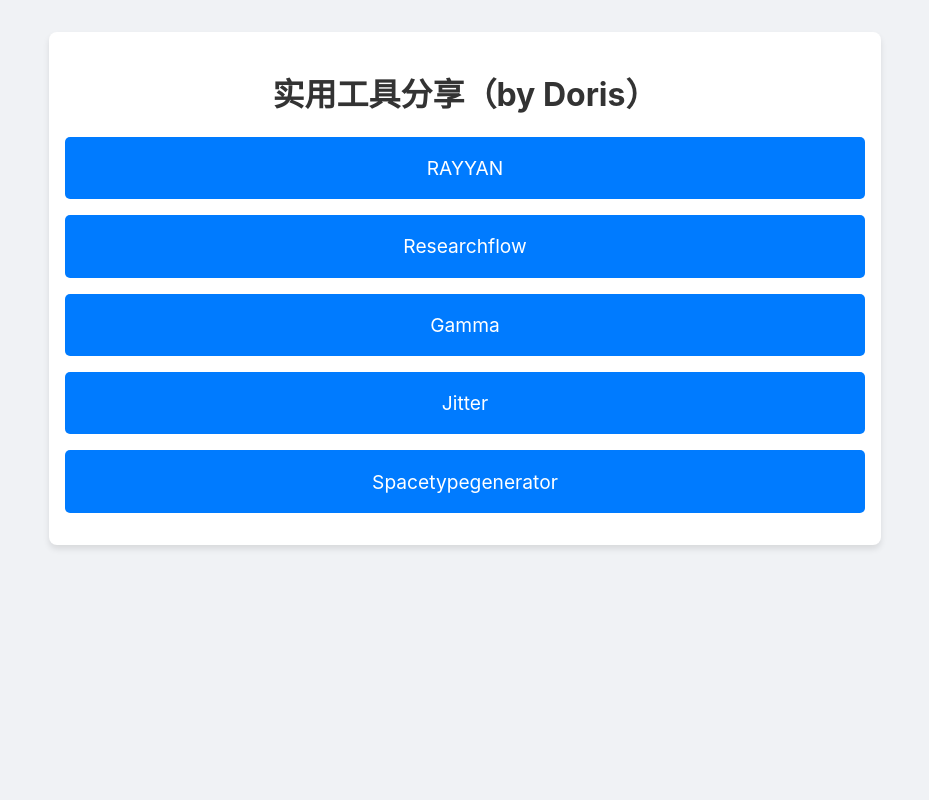
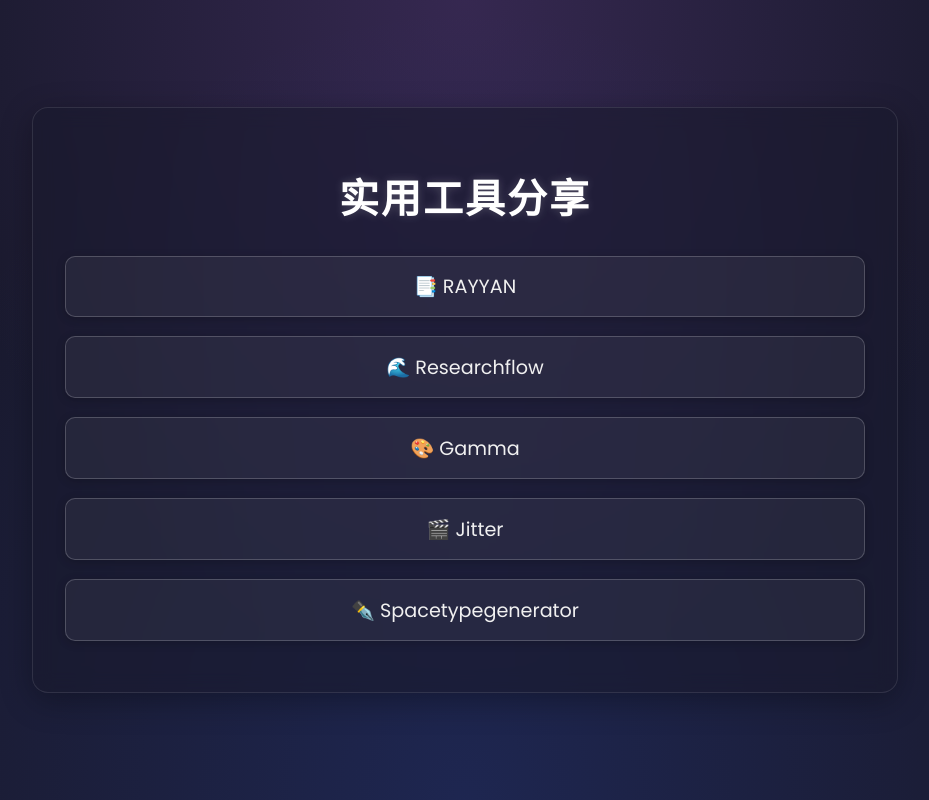
Before and after one commit to Doris09210/learning-videos, a plain HTML site: page index.html in a window 1280 px wide. Shown: the whole page, without its empty margins (175-1104 px from the left). Drawn offline with Linux system fonts and the light colour scheme.

Commit message:
index.html

```diff
--- a/index.html
+++ b/index.html
@@ -3,27 +3,103 @@
 <head>
     <meta charset="UTF-8">
     <meta name="viewport" content="width=device-width, initial-scale=1.0">
-    <title>learning</title>
+    <title>Doris 的实用工具分享</title>
     <style>
-        body { font-family: -apple-system, BlinkMacSystemFont, "Segoe UI", Roboto, "Helvetica Neue", Arial, sans-serif; margin: 0; background-color: #f0f2f5; }
-        .container { max-width: 800px; margin: 2em auto; padding: 1em; background-color: #fff; border-radius: 8px; box-shadow: 0 4px 6px rgba(0,0,0,0.1); }
-        h1 { text-align: center; color: #333; }
-        ul { list-style: none; padding: 0; }
-        li { margin: 1em 0; }
-        a { display: block; padding: 1em; background-color: #007bff; color: white; text-decoration: none; border-radius: 5px; font-size: 1.2em; text-align: center; transition: background-color 0.3s; }
-        a:hover { background-color: #0056b3; }
+        /* 引入一个更具现代感的 Google 字体 */
+        @import url('https://fonts.googleapis.com/css2?family=Poppins:wght@300;400;600&display=swap');
+
+        body {
+            /* 使用从 PPT 中提取的深邃、有质感的渐变紫背景 */
+            background-color: #1a1a2e; /* 备用纯色背景 */
+            background-image:
+                radial-gradient(ellipse at top, rgba(118, 72, 160, 0.3), transparent 60%),
+                radial-gradient(ellipse at bottom, rgba(45, 87, 219, 0.2), transparent 70%);
+            background-attachment: fixed; /* 固定背景，滚动时不移动 */
+
+            font-family: 'Poppins', -apple-system, BlinkMacSystemFont, "Segoe UI", Roboto, "Helvetica Neue", Arial, sans-serif;
+            margin: 0;
+            color: #e0e0e0; /* 默认文字颜色改为浅灰色，更柔和 */
+            display: flex;
+            justify-content: center;
+            align-items: center;
+            min-height: 100vh;
+        }
+
+        .container {
+            max-width: 800px;
+            width: 90%;
+            margin: 2em auto;
+            padding: 2em;
+            /* 卡片背景：使用半透明的黑色，营造磨砂玻璃质感 */
+            background-color: rgba(26, 26, 46, 0.6);
+            backdrop-filter: blur(10px); /* 背景模糊效果，需要浏览器支持 */
+            -webkit-backdrop-filter: blur(10px); /* 兼容 Safari */
+            border-radius: 16px; /* 更大的圆角 */
+            border: 1px solid rgba(255, 255, 255, 0.1); /* 添加一层微妙的边框 */
+            box-shadow: 0 8px 32px rgba(0, 0, 0, 0.3); /* 更深的阴影，增加立体感 */
+        }
+
+        h1 {
+            text-align: center;
+            color: #ffffff; /* 主标题使用纯白色，更突出 */
+            font-size: 2.5em; /* 增大标题字号 */
+            font-weight: 600;
+            letter-spacing: 2px; /* 增加字间距 */
+            text-shadow: 0 0 10px rgba(255, 255, 255, 0.2); /* 给标题添加一点光晕效果 */
+        }
+
+        ul {
+            list-style: none;
+            padding: 0;
+        }
+
+        li {
+            margin: 1.2em 0;
+        }
+
+        a {
+            display: flex; /* 使用 flex 布局，方便图标和文字对齐 */
+            align-items: center;
+            justify-content: center;
+            gap: 0.8em; /* 图标和文字之间的间距 */
+
+            padding: 0.8em 1em;
+            /* 按钮背景：使用更深的半透明色 */
+            background-color: rgba(255, 255, 255, 0.05);
+            color: #f0f0f0;
+            text-decoration: none;
+            border-radius: 10px;
+            font-size: 1.2em;
+            font-weight: 400;
+            text-align: center;
+
+            border: 1px solid rgba(255, 255, 255, 0.2);
+            box-shadow: 0 2px 10px rgba(0, 0, 0, 0.2);
+
+            transition: all 0.3s ease; /* 平滑所有变化的过渡效果 */
+        }
+
+        /* 鼠标悬停效果：模仿 PPT 中的荧光绿点缀 */
+        a:hover {
+            transform: translateY(-3px) scale(1.02); /* 向上浮动并轻微放大 */
+            background-color: rgba(255, 255, 255, 0.1);
+            color: #ffffff;
+            border-color: #9dff00; /* 边框变为荧光绿色 */
+            box-shadow: 0 4px 20px rgba(157, 255, 0, 0.2); /* 添加荧光绿色的辉光效果 */
+        }
     </style>
 </head>
 <body>
     <div class="container">
-        <h1>实用工具分享（by Doris）</h1>
+        <h1>实用工具分享</h1>
         <ul>
-            <li><a href="./RAYYAN.html"> RAYYAN</a></li>
-            <li><a href="./researchflow.html">Researchflow</a></li>
-            <li><a href="./Gamma.html">Gamma</a></li>
-            <li><a href="./jitter.html">Jitter</a></li>
-            <li><a href="./spacetypegenerator.html">Spacetypegenerator</a></li>
-            </ul>
+            <!-- 我为您添加了一些相关的 Emoji 图标，让列表更生动 -->
+            <li><a href="./RAYYAN.html">📑 RAYYAN</a></li>
+            <li><a href="./researchflow.html">🌊 Researchflow</a></li>
+            <li><a href="./Gamma.html">🎨 Gamma</a></li>
+            <li><a href="./jitter.html">🎬 Jitter</a></li>
+            <li><a href="./spacetypegenerator.html">✒️ Spacetypegenerator</a></li>
+        </ul>
     </div>
 </body>
 </html>
```
